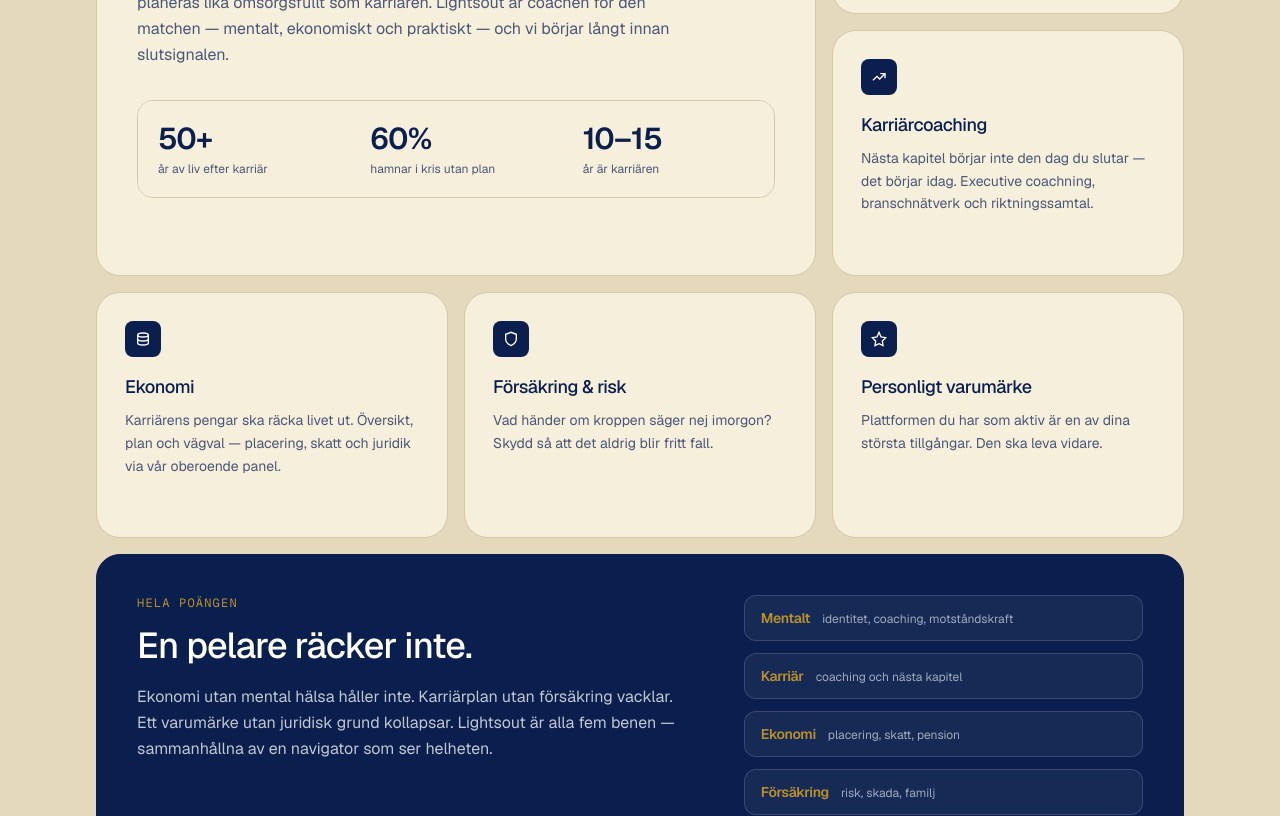
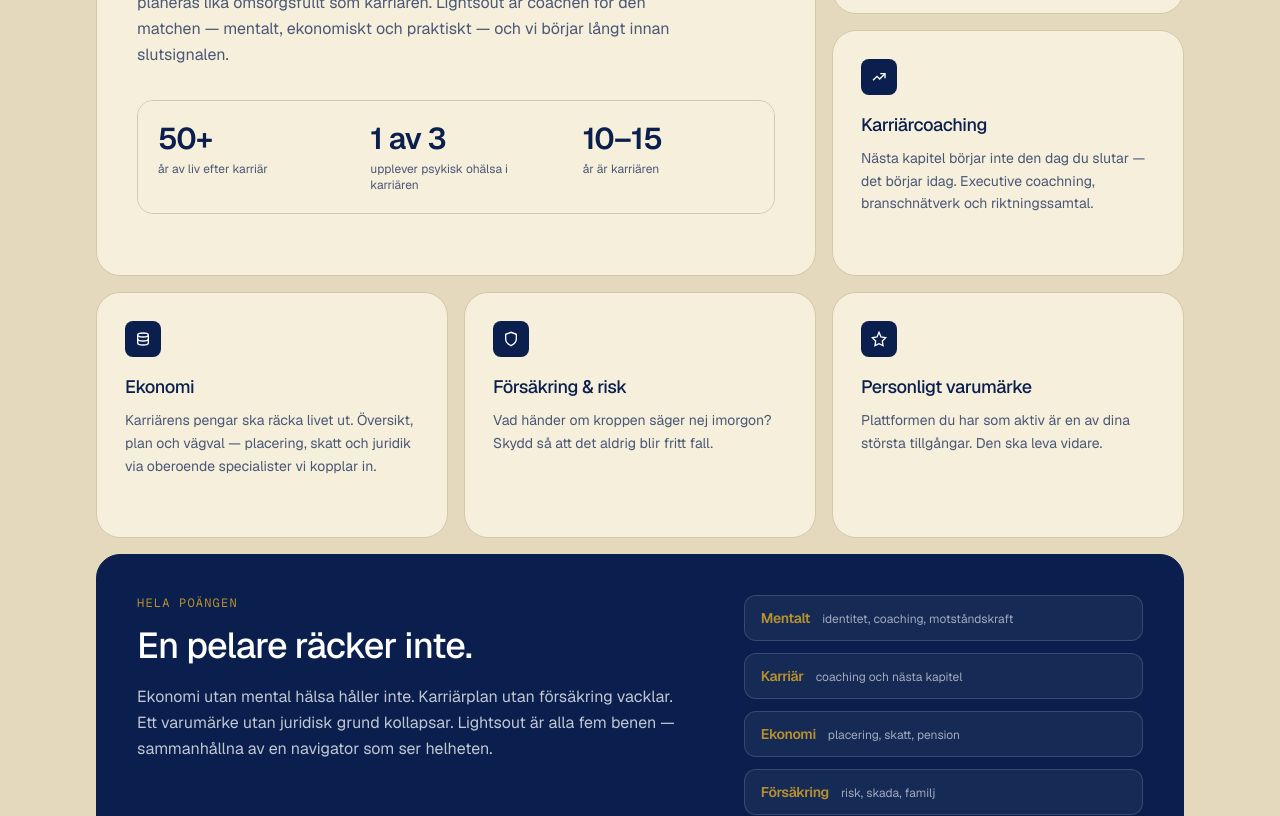
Before and after one commit to asatrilling/lightsout, a Next.js app: page / in a window 1280 px wide. Shown: the part 2100-2916 px from the top of the page. Built offline with nearby package versions, Linux system fonts and the light colour scheme.

Commit message:
Uppdatera startsidan

```diff
--- a/src/app/page.tsx
+++ b/src/app/page.tsx
@@ -162,7 +162,7 @@ export default function Home() {
               <div className="mt-8 grid grid-cols-3 gap-px overflow-hidden rounded-2xl border border-border">
                 {[
                   ["50+", "år av liv efter karriär"],
-                  ["60%", "hamnar i kris utan plan"],
+                  ["1 av 3", "upplever psykisk ohälsa i karriären"],
                   ["10–15", "år är karriären"],
                 ].map(([fig, label]) => (
                   <div key={label} className="bg-background-card p-5">
@@ -396,7 +396,7 @@ export default function Home() {
                   ["Skydd mot dåliga råd", "Vi granskar förslag från agenter, släkt och vänner innan du säger ja"],
                   ["Specifik utbildning", "Anpassad för unga: första kontraktet, utlandsflytt, agentförhandling"],
                   ["Mental coaching", "Idrottspsykolog för identitet, press och övergångar"],
-                  ["Tillgång till hela panelen", "Skatte-, juridik- och försäkringspartners när det behövs"],
+                  ["Tillgång till vårt växande nätverk", "Skatte-, juridik- och försäkringspartners när det behövs"],
                 ].map(([title, body]) => (
                   <li key={title} className="flex gap-4">
                     <span className="mt-1.5 inline-block h-1 w-1 flex-shrink-0 rounded-full bg-accent" />
@@ -495,7 +495,7 @@ const PILLARS = [
   {
     Icon: Icon.Coins,
     title: "Ekonomi",
-    body: "Karriärens pengar ska räcka livet ut. Översikt, plan och vägval — placering, skatt och juridik via vår oberoende panel.",
+    body: "Karriärens pengar ska räcka livet ut. Översikt, plan och vägval — placering, skatt och juridik via oberoende specialister vi kopplar in.",
     href: "/ben/ekonomi",
   },
   {
```
